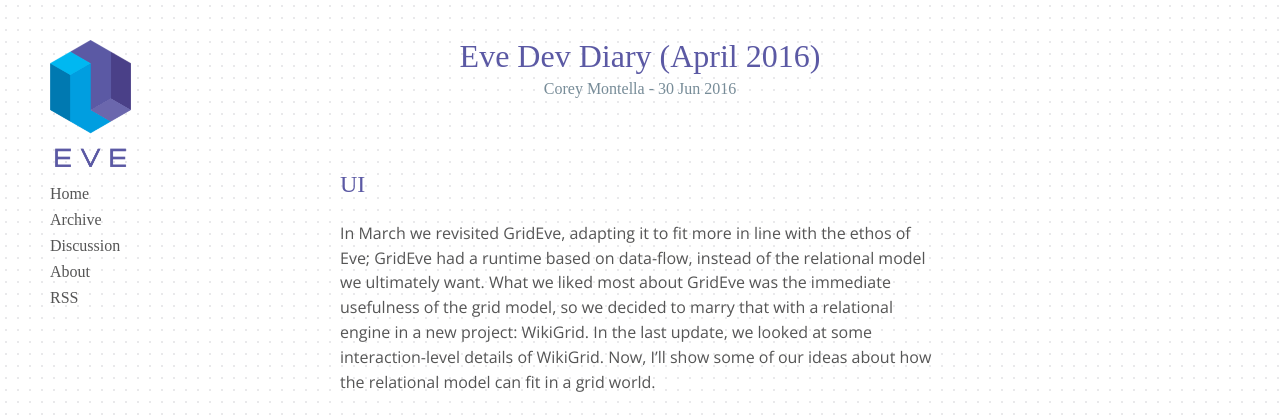
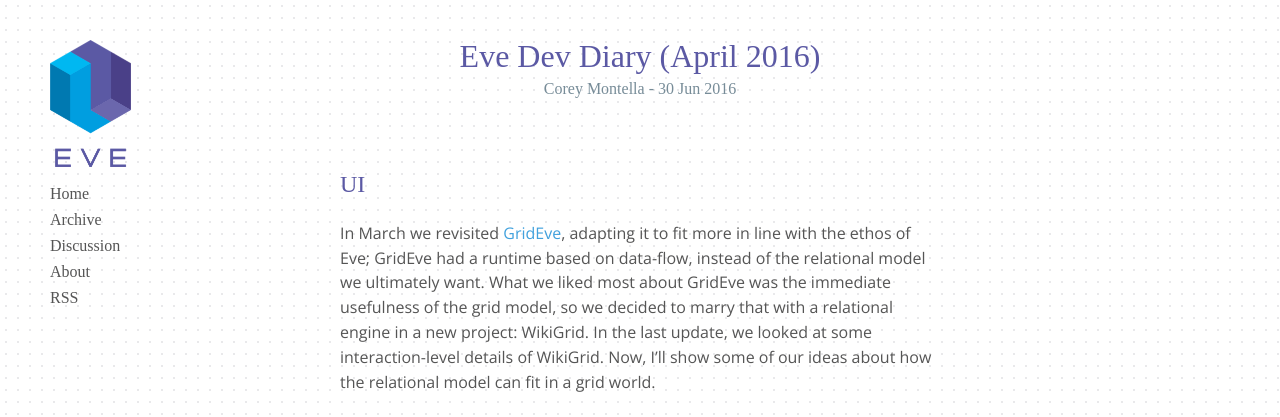
Before and after one commit to Kodowa/incidentalcomplexity, a Jekyll site: the page built from _posts/2016-06-30-apr.md, in a window 1280 px wide and 900 px high. Shown: the top 417 px of the window. Built offline with Jekyll 4.4.1, drawn with Linux system fonts in a browser that asks for light colours; some web fonts are replaced; some of the changed lines change nothing that is shown.

Commit message:
link back to grideve

```diff
--- a/_posts/2016-06-30-apr.md
+++ b/_posts/2016-06-30-apr.md
@@ -7,7 +7,7 @@
 
 ### UI
 
-In March we revisited GridEve, adapting it to fit more in line with the ethos of Eve; GridEve had a runtime based on data-flow, instead of the relational model we ultimately want. What we liked most about GridEve was the immediate usefulness of the grid model, so we decided to marry that with a relational engine in a new project: WikiGrid. In the last update, we looked at some interaction-level details of WikiGrid. Now, I'll show some of our ideas about how the relational model can fit in a grid world.
+In March we revisited [GridEve](http://incidentalcomplexity.com/2016/06/03/oct-nov/), adapting it to fit more in line with the ethos of Eve; GridEve had a runtime based on data-flow, instead of the relational model we ultimately want. What we liked most about GridEve was the immediate usefulness of the grid model, so we decided to marry that with a relational engine in a new project: WikiGrid. In the last update, we looked at some interaction-level details of WikiGrid. Now, I'll show some of our ideas about how the relational model can fit in a grid world.
 
 #### Querying with Grids
 
```
